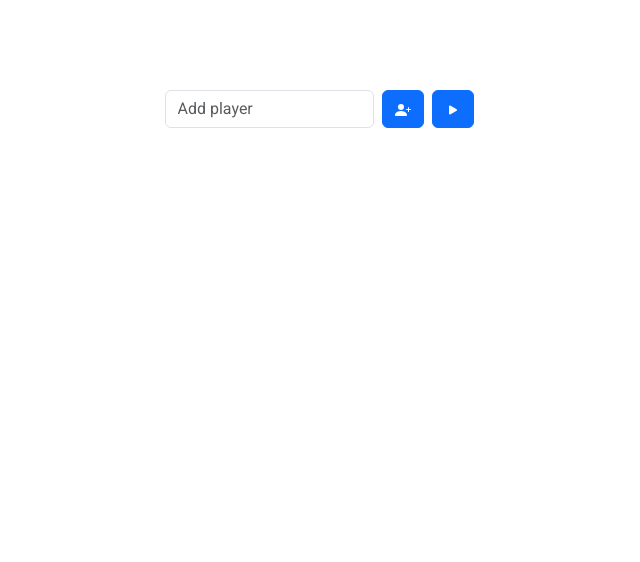
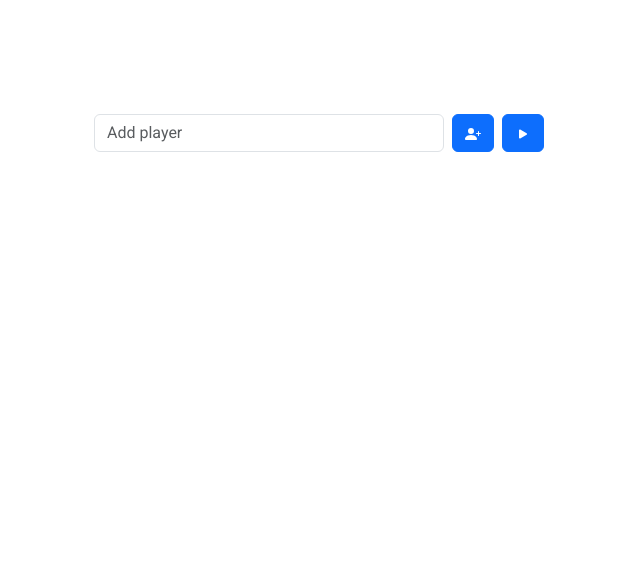
Before and after one commit to dvermaas/picobra, a plain HTML site: page index.html in a window 1280 px wide. Shown: the part 238-800 px from the top of the page, without its empty margins (321-961 px from the left). Drawn offline with Linux system fonts and the light colour scheme.

Commit message:
scaling title

```diff
--- a/index.html
+++ b/index.html
@@ -7,21 +7,15 @@
   <link rel="stylesheet" href="webapp/styles.css">
   <link rel="stylesheet" href="https://fonts.googleapis.com/css?family=Roboto:400,400i,700&display=swap">
   <script src="webapp/main.js"></script>
+  <meta name="viewport" content="width=device-width, initial-scale=1">
 </head>
 <body>
   <header>
     <h1>PICOBRA</h1>
   </header>
-<!--  <div class="container">-->
-<!--    <div id="pill-container"></div>-->
-<!--    <div class="search-bar">-->
-<!--      <input type="text" id="search-input" class="search-input" placeholder="Search...">-->
-<!--    </div>-->
-<!--  </div>-->
 
-  <div class="container">
-    <div id="pill-container"></div>
-    <div class="form-outline d-flex">
+  <div id="pill-container" class="d-flex justify-content-center mt-3"></div>
+  <div class="form-outline d-flex justify-content-center mt-3">
     <input type="search" id="search-input" class="form-control" placeholder="Add player" />
     <button id="add-button" type="button" class="btn btn-primary">
       <svg xmlns="http://www.w3.org/2000/svg" width="16" height="16" fill="currentColor" class="bi bi-person-plus-fill" viewBox="0 0 16 16">
@@ -35,7 +29,5 @@
       </svg>
     </button>
   </div>
-
-  </div>
 </body>
 </html>
--- a/webapp/main.js
+++ b/webapp/main.js
@@ -59,6 +59,8 @@ document.addEventListener("DOMContentLoaded", function() {
       });
 
       searchBar.value = "";
+
+      pillContainer.scrollTop = pillContainer.scrollHeight
     }
   }
 });
--- a/webapp/styles.css
+++ b/webapp/styles.css
@@ -15,7 +15,9 @@ body {
 }
 
 h1 {
-  font-size: 108px;
+  font-size: min(22vw, 108px); /* Adjust the value as needed */
+  /*min-font-size: 48px; !* Adjust the value as needed *!*/
+  /*max-font-size: 108px; !* Adjust the value as needed *!*/
   font-weight: bold;
   background: -webkit-linear-gradient(45deg, #ff0f7b, #f89b29);
   -webkit-background-clip: text;
@@ -31,13 +33,13 @@ button{
   margin-left: 8px;
 }
 
-.container {
-  display: flex;
-  justify-content: center;
-  align-items: center;
+/*.container {*/
+/*  display: flex;*/
+/*  justify-content: center;*/
+/*  align-items: center;*/
 
-  flex-direction: column;
-}
+/*  flex-direction: column;*/
+/*}*/
 
 .search-bar {
   position: relative;
@@ -98,3 +100,9 @@ button{
   border-radius: 50%;
   cursor: pointer;
 }
+
+.form-control{
+  width: 60%;
+  max-width: 350px;
+
+}
```
Lines whose indentation alone changed are shown as unchanged.
